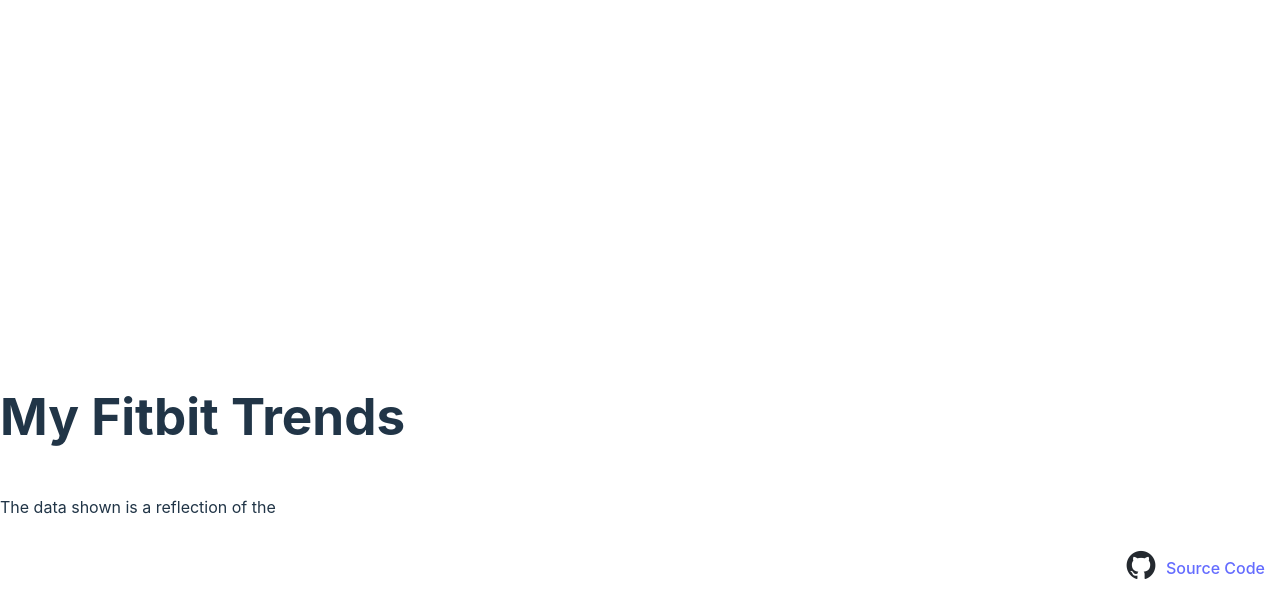
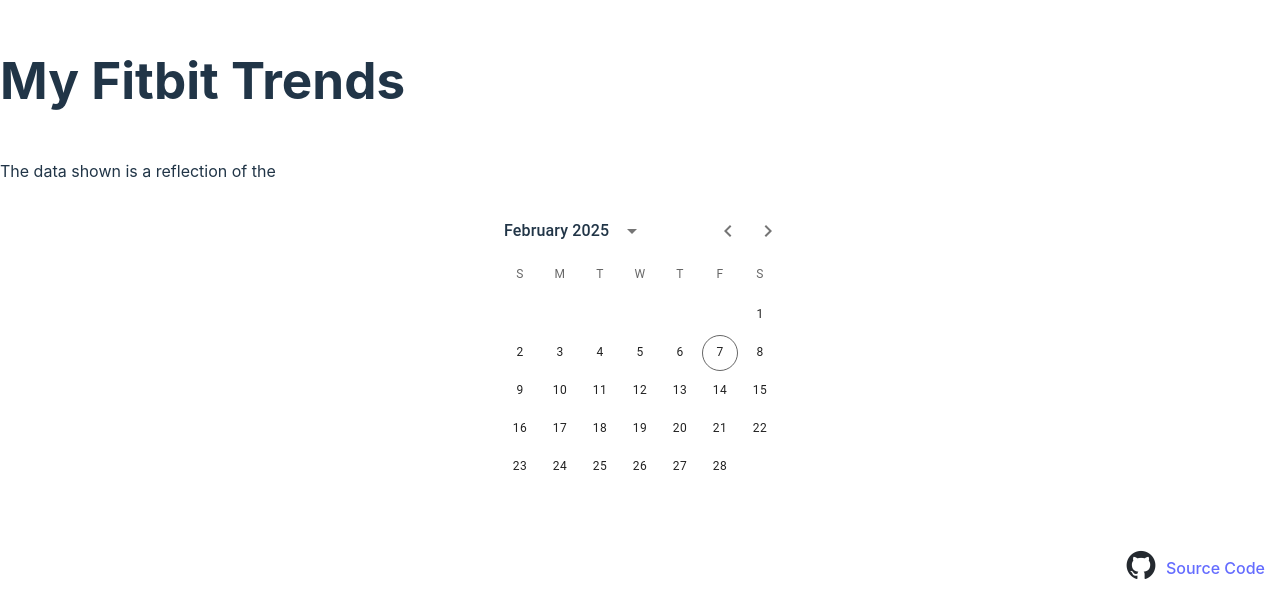
Before and after one commit to cesaracer/fitbit-visualizer, a React (Vite) app: page / in a window 1280 px wide. Shown: the part 205-800 px from the top of the page. Built offline with nearby package versions, Linux system fonts and the light colour scheme; no server answers.

Commit message:
feat: adding calendar selector

```diff
--- a/src/pages/Home/index.tsx
+++ b/src/pages/Home/index.tsx
@@ -1,14 +1,19 @@
 import { BarChart, PieChart } from "@mui/x-charts";
 import { useHome } from "../../hooks/home/useHome";
 import logo from "/src/assets/github-mark.png";
+import { DateCalendar } from "@mui/x-date-pickers/DateCalendar";
+import { LocalizationProvider } from "@mui/x-date-pickers";
+import { AdapterDayjs } from "@mui/x-date-pickers/AdapterDayjs";
 
 function Home() {
   const { actions, state } = useHome();
-  const { toggleModal, viewDetails } = actions;
+  const { toggleModal, viewDetails, searchByDate } = actions;
   const { activities } = state;
 
   console.log(activities);
+
   return (
+    <LocalizationProvider dateAdapter={AdapterDayjs}>
       <div
         style={{
           display: "flex",
@@ -33,7 +38,10 @@
             href=""
             target="__blank"
           >
-          <img src={logo} style={{ height: 30, width: 30, marginRight: 10 }} />
+            <img
+              src={logo}
+              style={{ height: 30, width: 30, marginRight: 10 }}
+            />
             Source Code
           </a>
         </div>
@@ -59,12 +67,16 @@
           )}
         </>
         <>
+          <DateCalendar onChange={(val) => searchByDate(val)} />
+        </>
+        <>
           <p>The data shown is a reflection of the</p>
         </>
         <>
           <h1>My Fitbit Trends</h1>
         </>
       </div>
+    </LocalizationProvider>
   );
 }
 
```
Lines whose indentation alone changed are shown as unchanged.
